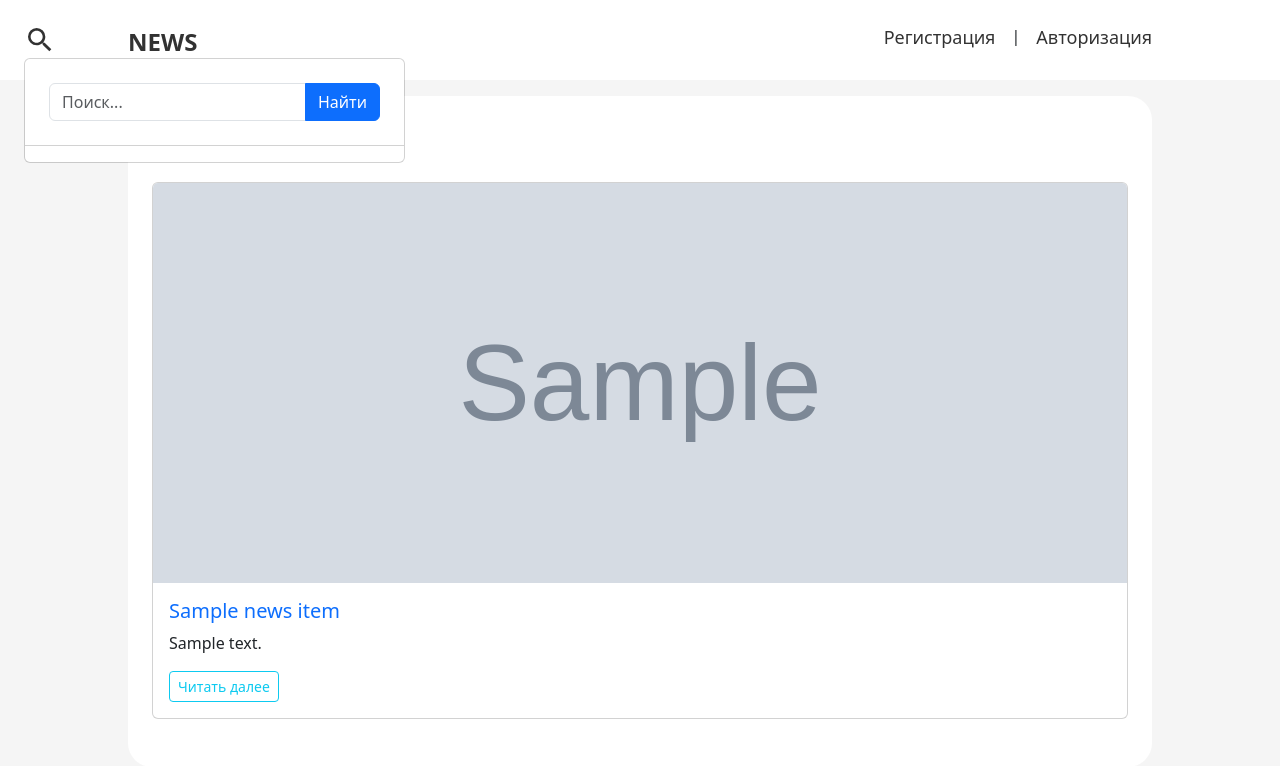
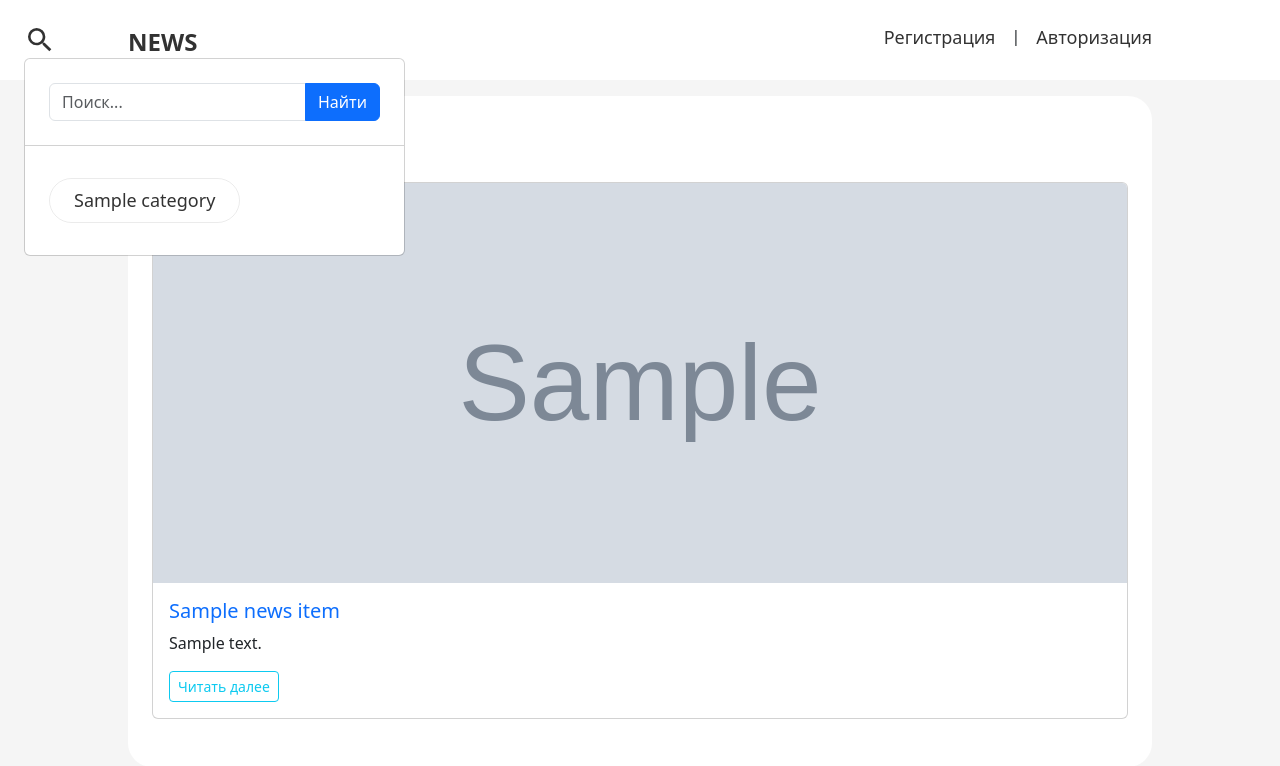
Before and after one commit to DmitriyF21/Project_python, a Django app: template news/templates/home.html in a window 1280 px wide, after a click that opens the changed part. Shown: the top 766 px of the page. Run offline with Django 5.2, Linux system fonts and the light colour scheme; the template is opened without the code that fills it: most values are stand-ins (such as "Sample title", 1, 10 or a date in 2020); grey boxes marked "Sample" are stand-in pictures.

Commit message:
first commit

```diff
--- a/core/settings.py
+++ b/core/settings.py
@@ -64,6 +64,7 @@ TEMPLATES = [
                 'django.template.context_processors.request',
                 'django.contrib.auth.context_processors.auth',
                 'django.contrib.messages.context_processors.messages',
+                'core.context_processors.categories',
             ],
         },
     },
--- a/news/templates/all_categories.html
+++ b/news/templates/all_categories.html
@@ -1,4 +1,4 @@
-    {% extends "base.html" %}
+{% extends "base.html" %}
 {% block content%}
 <h1>All Categories</h1>
     <ul>
--- a/news/templates/base.html
+++ b/news/templates/base.html
@@ -103,6 +103,23 @@
         opacity: 1;
         }
 
+        .categories-list {
+        width: 320px;
+        display:flex;
+        gap: 8px;
+        flex-wrap: wrap;}
+
+        .category-list-item {
+        padding: 8px 24px;
+        border-radius: 999px;
+        border: 1px solid rgba(0,0,0,0.1);
+        transition: all 0.2s;
+        cursor: pointer}
+
+        .category-list-item:hover {
+        background-color: rgba (0,0,0,0.1);
+        border: 1px solid rgba(0,0,0,0.3);}
+
     </style>
     <meta charset="utf-8"/>
     <link href="https://cdn.jsdelivr.net/npm/bootstrap@5.3.2/dist/css/bootstrap.min.css" rel="stylesheet" integrity="sha384-T3c6CoIi6uLrA9TneNEoa7RxnatzjcDSCmG1MXxSR1GAsXEV/Dwwykc2MPK8M2HN" crossorigin="anonymous">
@@ -136,6 +153,11 @@
     </div>
   </form>
   <div class="dropdown-divider"></div>
+        <div class = 'categories-list px-4 py-4'>
+        {% for category in categories %}
+            <a class="category-list-item" href="{% url 'news_category' slug=category.slug %}">{{ category.category }}</a>
+        {% endfor %}
+    </div>
 </div>
 </header>
 <div class = "content_wrapper">
```
